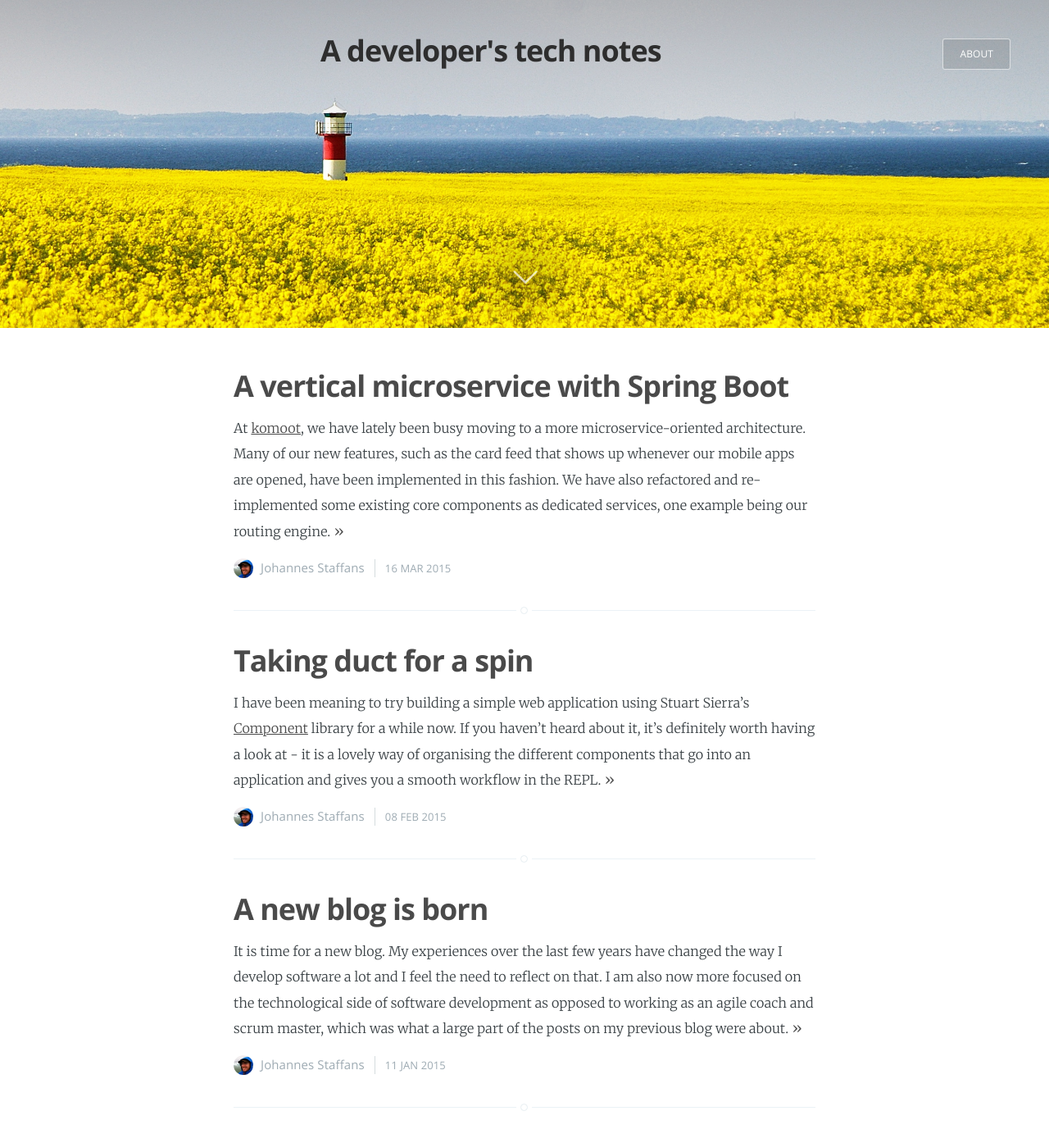
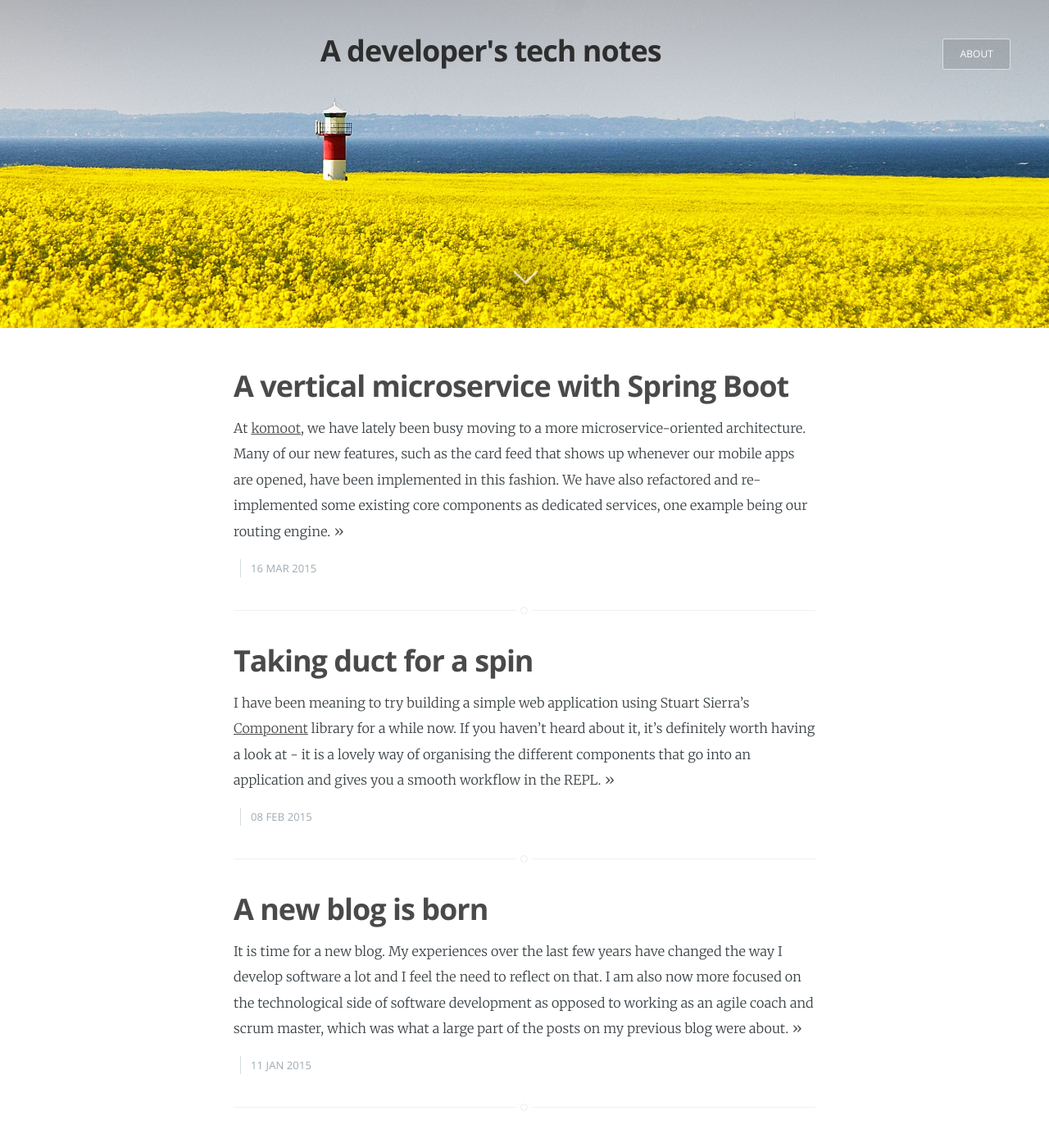
Before and after one commit to jstaffans/jstaffans.github.io, a Jekyll site: the page built from index.html, in a window 1280 px wide and 1400 px high. Shown: the top 1394 px of the window at 82% size. Built offline with Jekyll 4.4.1, drawn with Linux system fonts in a browser that asks for light colours; Markdown is read by kramdown in place of the engine named in the settings; the list of posts is cut into pages by our own code.

Commit message:
Remove redundant author information

```diff
--- a/index.html
+++ b/index.html
@@ -38,10 +38,6 @@
             {{ post.excerpt }} <a class="read-more" href="{{ post.url }}">&raquo;</a>
         </section>
         <footer class="post-meta">
-            {% if site.author %}
-                <img class="author-thumb" src="/assets/images/profile.png" alt="Author's profile picture" nopin="nopin" />
-                {{ site.author }}
-            {% endif %}
             <time class="post-date" datetime="{{ post.date | date:"%Y-%m-%d" }}">
                 {{ post.date | date_to_string }}
             </time>
```
